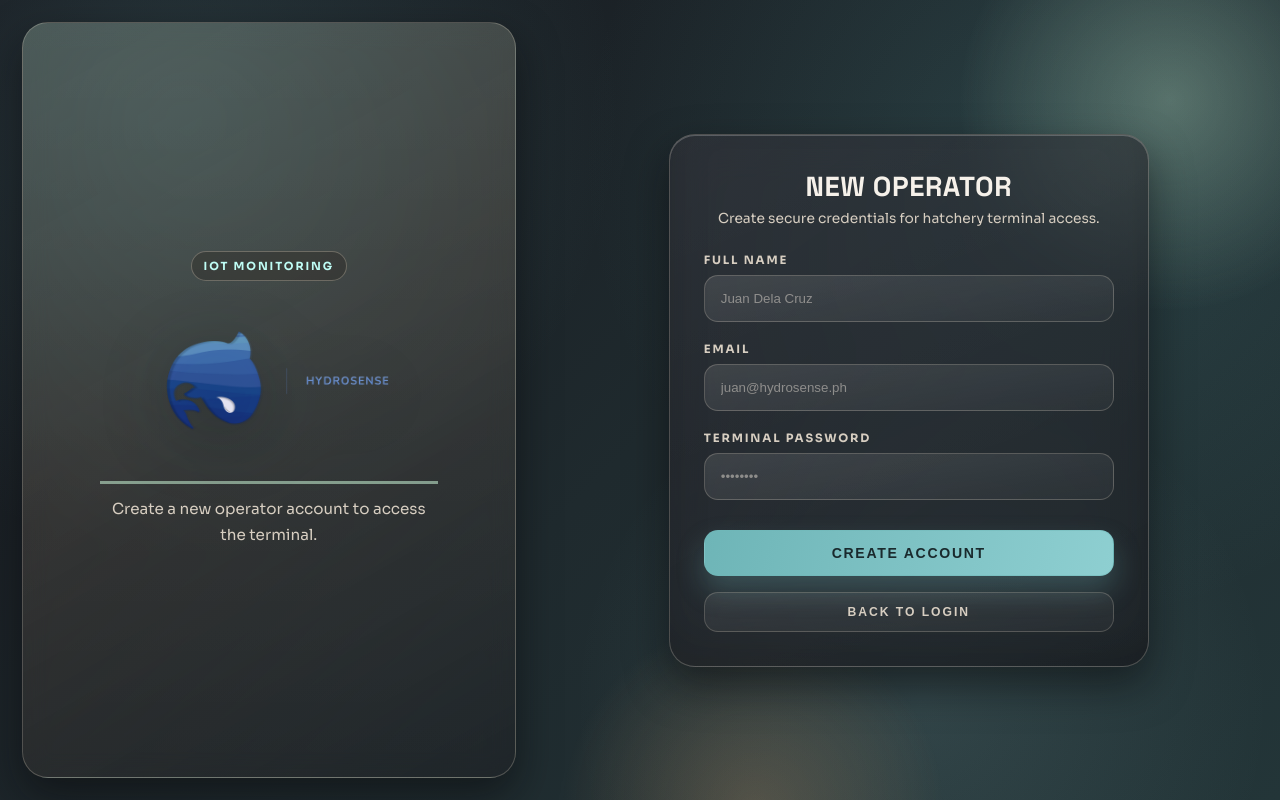
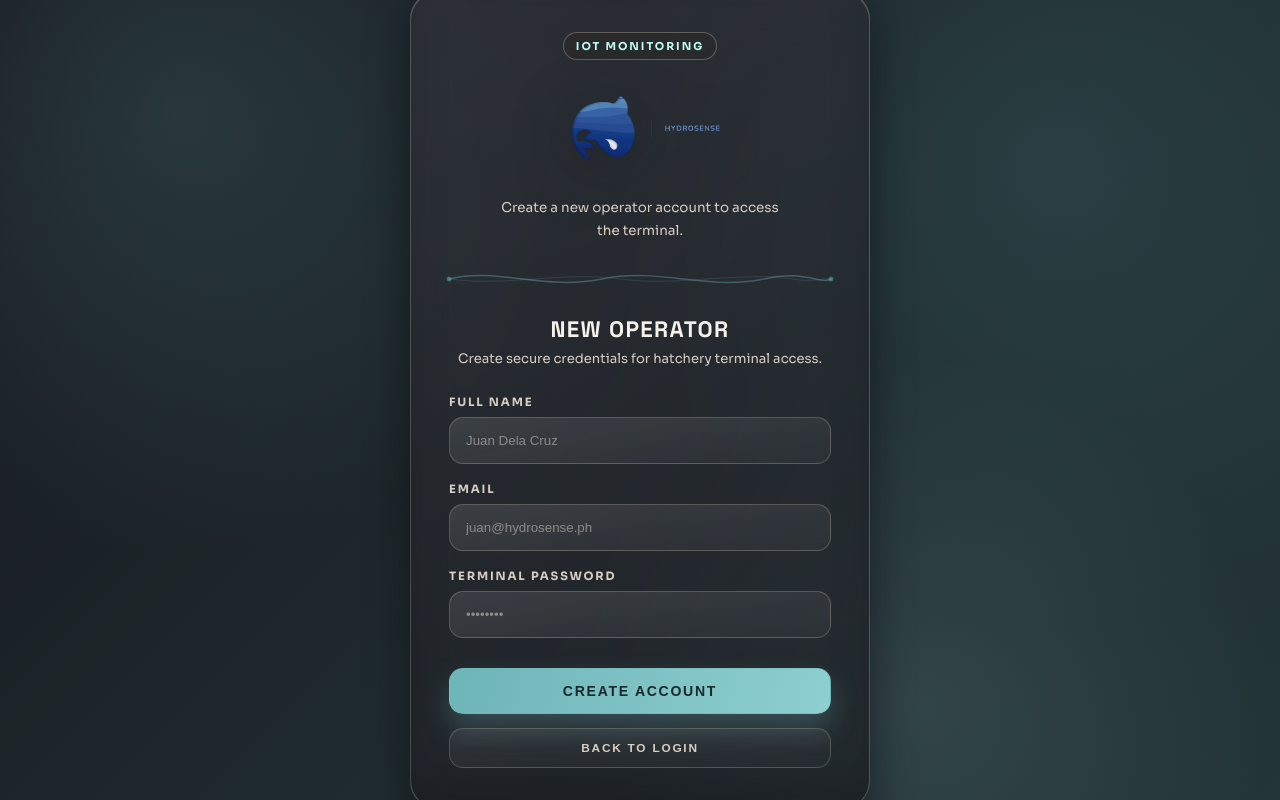
Before and after one commit to mykumykuni/Hydrosense, a React (Create React App) app in the folder Hydrosense/frontend/: page /signup in a window 1280 px wide. Built offline with nearby package versions, Linux system fonts and the light colour scheme; no server answers.

Commit message:
Redesign auth pages (centered card + wave), add splash screen with ripple+glass animation

```diff
--- a/Hydrosense/frontend/src/pages/Login.js
+++ b/Hydrosense/frontend/src/pages/Login.js
@@ -61,25 +61,31 @@ const Login = () => {
   };
 
   return (
-    <div className="app-container">
-      <header className="water-header">
-        <div className="brand-tag">IOT MONITORING</div>
-        <img className="brand-logo-image" src="/adjusted%20dd.png" alt="Hydrosense" />
-        <p className="project-sub">
+    <div className="auth-page">
+      <div className="auth-card">
+        <div className="auth-brand">
+          <span className="brand-tag">IOT MONITORING</span>
+          <img className="auth-logo" src="/adjusted%20dd.png" alt="Hydrosense" />
+          <p className="auth-tagline">
             Real-Time Water Quality Monitoring System for <br />
             <strong>Milkfish (Chanos chanos)</strong> Aquaculture.
           </p>
-      </header>
-
-      <main className="form-section">
-        <div className="glass-card">
-          <form onSubmit={handleLoginSubmit}>
-            <div className="login-header">
-              <h2>OPERATOR LOGIN</h2>
-              <p>Access hatchery management terminal.</p>
         </div>
 
-            <div style={{ marginBottom: '18px' }}>
+        <svg className="auth-wave" viewBox="0 0 400 28" xmlns="http://www.w3.org/2000/svg" preserveAspectRatio="none" aria-hidden="true">
+          <path d="M0,14 C50,2 100,26 160,14 C220,2 270,26 330,14 C370,4 390,20 400,14"
+            fill="none" stroke="rgba(110,181,183,0.38)" strokeWidth="1.5" strokeLinecap="round" />
+          <path d="M0,14 C60,22 120,6 180,14 C240,22 300,6 360,14 C380,18 395,12 400,14"
+            fill="none" stroke="rgba(110,181,183,0.18)" strokeWidth="1" strokeLinecap="round" />
+          <circle cx="0" cy="14" r="2.5" fill="rgba(110,181,183,0.5)" />
+          <circle cx="400" cy="14" r="2.5" fill="rgba(110,181,183,0.5)" />
+        </svg>
+
+        <form onSubmit={handleLoginSubmit}>
+          <h2 className="auth-form-title">OPERATOR LOGIN</h2>
+          <p className="auth-form-sub">Access hatchery management terminal.</p>
+
+          <div className="auth-field">
             <label className="input-label">Email</label>
             <input
               className="input-field"
@@ -91,7 +97,7 @@ const Login = () => {
             />
           </div>
 
-            <div style={{ marginBottom: '30px' }}>
+          <div className="auth-field-last">
             <label className="input-label">Terminal Password</label>
             <input
               className="input-field"
@@ -103,7 +109,7 @@ const Login = () => {
             />
           </div>
 
-            {error && <p className="project-sub" style={{ color: '#de8a7f', marginBottom: '14px' }}>{error}</p>}
+          {error && <p className="auth-error">{error}</p>}
 
           <button type="submit" className="btn-solid" disabled={isSubmitting}>
             {isSubmitting ? 'Signing In...' : 'Initialize Session'}
@@ -114,7 +120,6 @@ const Login = () => {
           </button>
         </form>
       </div>
-      </main>
     </div>
   );
 };
--- a/Hydrosense/frontend/src/pages/SignUp.js
+++ b/Hydrosense/frontend/src/pages/SignUp.js
@@ -62,21 +62,28 @@ const SignUp = () => {
   };
 
   return (
-    <div className="app-container">
-      <header className="water-header">
-        <div className="brand-tag">IOT MONITORING</div>
-        <img className="brand-logo-image" src="/adjusted%20dd.png" alt="Hydrosense" />
-        <p className="project-sub">Create a new operator account to access the terminal.</p>
-      </header>
-
-      <main className="form-section">
-        <div className="glass-card">
-          <form onSubmit={handleRegister}>
-            <div className="login-header">
-              <h2>NEW OPERATOR</h2>
-              <p>Create secure credentials for hatchery terminal access.</p>
+    <div className="auth-page">
+      <div className="auth-card">
+        <div className="auth-brand">
+          <span className="brand-tag">IOT MONITORING</span>
+          <img className="auth-logo" src="/adjusted%20dd.png" alt="Hydrosense" />
+          <p className="auth-tagline">Create a new operator account to access the terminal.</p>
         </div>
 
+        <svg className="auth-wave" viewBox="0 0 400 28" xmlns="http://www.w3.org/2000/svg" preserveAspectRatio="none" aria-hidden="true">
+          <path d="M0,14 C50,2 100,26 160,14 C220,2 270,26 330,14 C370,4 390,20 400,14"
+            fill="none" stroke="rgba(110,181,183,0.38)" strokeWidth="1.5" strokeLinecap="round" />
+          <path d="M0,14 C60,22 120,6 180,14 C240,22 300,6 360,14 C380,18 395,12 400,14"
+            fill="none" stroke="rgba(110,181,183,0.18)" strokeWidth="1" strokeLinecap="round" />
+          <circle cx="0" cy="14" r="2.5" fill="rgba(110,181,183,0.5)" />
+          <circle cx="400" cy="14" r="2.5" fill="rgba(110,181,183,0.5)" />
+        </svg>
+
+        <form onSubmit={handleRegister}>
+          <h2 className="auth-form-title">NEW OPERATOR</h2>
+          <p className="auth-form-sub">Create secure credentials for hatchery terminal access.</p>
+
+          <div className="auth-field">
             <label className="input-label">Full Name</label>
             <input
               className="input-field"
@@ -86,8 +93,9 @@ const SignUp = () => {
               onChange={(e) => setFullName(e.target.value)}
               required
             />
+          </div>
 
-            <div style={{margin: '20px 0'}}>
+          <div className="auth-field">
             <label className="input-label">Email</label>
             <input
               className="input-field"
@@ -99,7 +107,7 @@ const SignUp = () => {
             />
           </div>
 
-            <div style={{marginBottom: '30px'}}>
+          <div className="auth-field-last">
             <label className="input-label">Terminal Password</label>
             <input
               className="input-field"
@@ -111,8 +119,8 @@ const SignUp = () => {
             />
           </div>
 
-            {error && <p className="project-sub" style={{ color: '#de8a7f', marginBottom: '14px' }}>{error}</p>}
-            {success && <p className="project-sub" style={{ color: '#6eb5b7', marginBottom: '14px' }}>{success}</p>}
+          {error && <p className="auth-error">{error}</p>}
+          {success && <p className="auth-success">{success}</p>}
 
           <button type="submit" className="btn-solid" disabled={isSubmitting}>
             {isSubmitting ? 'Creating...' : 'Create Account'}
@@ -123,7 +131,6 @@ const SignUp = () => {
           </button>
         </form>
       </div>
-      </main>
     </div>
   );
 };
--- /dev/null
+++ b/Hydrosense/frontend/src/pages/SplashScreen.js
@@ -0,0 +1,29 @@
+import React, { useEffect, useState } from 'react';
+import '../styles/Splash.css';
+
+const SplashScreen = ({ onComplete }) => {
+  const [exiting, setExiting] = useState(false);
+
+  useEffect(() => {
+    const t1 = setTimeout(() => setExiting(true), 2000);
+    const t2 = setTimeout(onComplete, 2700);
+    return () => { clearTimeout(t1); clearTimeout(t2); };
+  }, [onComplete]);
+
+  return (
+    <div className={`splash-screen${exiting ? ' splash-exit' : ''}`}>
+      <div className="splash-ripples">
+        <div className="splash-ripple r1" />
+        <div className="splash-ripple r2" />
+        <div className="splash-ripple r3" />
+        <div className="splash-ripple r4" />
+      </div>
+      <div className="splash-panel">
+        <img src="/adjusted%20dd.png" alt="Hydrosense" className="splash-logo" />
+        <p className="splash-tagline">Real-Time Water Quality Monitoring</p>
+      </div>
+    </div>
+  );
+};
+
+export default SplashScreen;
--- a/Hydrosense/frontend/src/styles/Auth.css
+++ b/Hydrosense/frontend/src/styles/Auth.css
@@ -1,134 +1,138 @@
-.app-container {
-  position: relative;
-  display: grid;
-  grid-template-columns: minmax(320px, 42%) minmax(420px, 58%);
-  width: 100vw;
-  height: 100vh;
-  overflow: hidden;
+/* =========================================================
+   AUTH PAGES — Centered symmetric glass card
+   ========================================================= */
+
+.auth-page {
+  position: fixed;
+  inset: 0;
+  display: flex;
+  align-items: center;
+  justify-content: center;
+  padding: 24px;
+  overflow-y: auto;
 }
 
-.app-container::before {
-  content: '';
-  position: absolute;
-  width: 420px;
-  height: 420px;
-  right: -100px;
-  top: -110px;
-  border-radius: 50%;
-  background: radial-gradient(circle, rgba(184, 223, 196, 0.34) 0%, rgba(184, 223, 196, 0) 72%);
-  pointer-events: none;
+.auth-card {
+  position: relative;
+  width: min(100%, 460px);
+  border-radius: 28px;
+  padding: 40px 38px;
+  border: 1px solid var(--glass-border);
+  background: var(--glass-bg), var(--glass-bg-soft);
+  backdrop-filter: var(--glass-blur);
+  -webkit-backdrop-filter: var(--glass-blur);
+  box-shadow: var(--glass-shadow), var(--glass-inset);
+  animation: authCardReveal 700ms cubic-bezier(0.16, 1, 0.3, 1) both;
 }
 
-.app-container::after {
-  content: '';
-  position: absolute;
-  width: 380px;
-  height: 380px;
-  left: 44%;
-  bottom: -200px;
-  border-radius: 50%;
-  background: radial-gradient(circle, rgba(213, 162, 111, 0.26) 0%, rgba(213, 162, 111, 0) 72%);
-  pointer-events: none;
+@keyframes authCardReveal {
+  from { opacity: 0; transform: translateY(28px) scale(0.97); }
+  to   { opacity: 1; transform: translateY(0) scale(1); }
 }
 
-.water-header {
-  position: relative;
-  z-index: 1;
-  margin: 22px;
-  border-radius: var(--radius-xl);
-  padding: 56px 48px;
-  border: 1px solid rgba(242, 228, 208, 0.24);
-  background:
-    linear-gradient(150deg, rgba(184, 223, 196, 0.2) 0%, rgba(213, 162, 111, 0.1) 45%, rgba(24, 24, 29, 0.45) 100%),
-    linear-gradient(180deg, rgba(255, 255, 255, 0.08), rgba(255, 255, 255, 0.02));
-  backdrop-filter: blur(12px);
-  -webkit-backdrop-filter: blur(12px);
-  box-shadow: var(--glass-shadow);
+/* ── Branding top ─────────────────────────────────────── */
+
+.auth-brand {
   display: flex;
   flex-direction: column;
   align-items: center;
   text-align: center;
-  justify-content: center;
-  gap: 18px;
-  animation: fadeSlideUp 500ms ease both;
+  gap: 14px;
+  margin-bottom: 4px;
 }
 
 .brand-tag {
   width: fit-content;
-  padding: 7px 12px;
+  padding: 6px 12px;
   border-radius: 999px;
   border: 1px solid rgba(242, 228, 208, 0.28);
   background: rgba(45, 38, 33, 0.35);
-  font-size: 0.7rem;
-  letter-spacing: 0.17em;
+  font-size: 0.68rem;
+  letter-spacing: 0.18em;
   color: #bffdf5;
   font-weight: 700;
 }
 
-.brand-logo-image {
-  width: min(100%, 300px);
+.auth-logo {
+  width: min(100%, 200px);
   height: auto;
   object-fit: contain;
-  filter: drop-shadow(0 14px 34px rgba(7, 23, 30, 0.44));
+  filter: drop-shadow(0 12px 28px rgba(7, 23, 30, 0.5));
 }
 
-.project-sub {
+.auth-tagline {
   max-width: 30ch;
-  font-size: 0.95rem;
-  line-height: 1.75;
+  font-size: 0.84rem;
+  line-height: 1.7;
   color: var(--text-mid);
-  border-top: 3px solid rgba(184, 223, 196, 0.62);
-  padding-top: 12px;
-}
-
-.form-section {
-  position: relative;
-  z-index: 1;
-  display: flex;
-  align-items: center;
-  justify-content: center;
-  padding: 28px;
-}
-
-.glass-card {
-  width: min(100%, 480px);
-  border-radius: var(--radius-xl);
-  padding: 34px;
-  animation: fadeSlideUp 620ms ease both;
-  background: var(--glass-bg), var(--glass-bg-soft);
-  backdrop-filter: var(--glass-blur);
-  -webkit-backdrop-filter: var(--glass-blur);
-  border: 1px solid var(--glass-border);
-  box-shadow: var(--glass-shadow), var(--glass-inset);
-}
-
-.login-header {
-  margin-bottom: 26px;
   text-align: center;
 }
 
-.login-header h2 {
-  font-size: 1.72rem;
+.auth-tagline strong {
+  color: rgba(168, 216, 220, 0.9);
+  font-weight: 600;
+}
+
+/* ── Wave divider ─────────────────────────────────────── */
+
+.auth-wave {
+  display: block;
+  width: 100%;
+  height: 28px;
+  margin: 22px 0;
+  overflow: visible;
+}
+
+/* ── Form section ─────────────────────────────────────── */
+
+.auth-form-title {
+  font-size: 1.4rem;
   font-weight: 700;
+  letter-spacing: 0.06em;
+  text-align: center;
   margin-bottom: 6px;
 }
 
-.login-header p {
+.auth-form-sub {
+  font-size: 0.82rem;
   color: var(--text-mid);
-  font-size: 0.86rem;
+  text-align: center;
+  margin-bottom: 28px;
+}
+
+.auth-field {
+  margin-bottom: 18px;
+}
+
+.auth-field-last {
+  margin-bottom: 30px;
+}
+
+.auth-error {
+  font-size: 0.82rem;
+  color: #de8a7f;
+  text-align: center;
+  margin-bottom: 14px;
+}
+
+.auth-success {
+  font-size: 0.82rem;
+  color: #6eb5b7;
+  text-align: center;
+  margin-bottom: 14px;
 }
 
 .register-link-btn {
-  margin-top: 16px;
+  margin-top: 14px;
   width: 100%;
   border: 1px solid rgba(242, 228, 208, 0.2);
   border-radius: var(--radius-md);
   padding: 12px 14px;
-  background: linear-gradient(175deg, rgba(255, 255, 255, 0.08), rgba(255, 255, 255, 0.03));
+  background: linear-gradient(175deg, rgba(255, 255, 255, 0.07), rgba(255, 255, 255, 0.02));
   color: var(--text-mid);
-  font-size: 0.76rem;
+  font-size: 0.74rem;
   font-weight: 700;
-  letter-spacing: 0.16em;
+  letter-spacing: 0.15em;
   text-transform: uppercase;
   cursor: pointer;
   transition: transform 220ms ease, color 220ms ease, border-color 220ms ease;
@@ -140,26 +144,12 @@
   border-color: rgba(242, 228, 208, 0.4);
 }
 
-@media (max-width: 1040px) {
-  .app-container {
-    grid-template-columns: 1fr;
-    height: auto;
-    min-height: 100vh;
-    overflow: auto;
+@media (max-width: 520px) {
+  .auth-card {
+    padding: 28px 20px;
+    border-radius: 22px;
   }
-
-  .water-header {
-    margin: 18px;
-    padding: 34px 26px;
-    min-height: 220px;
-  }
-
-  .form-section {
-    padding-top: 0;
-    padding-bottom: 20px;
-  }
-
-  .glass-card {
-    padding: 26px;
+  .auth-wave {
+    margin: 16px 0;
   }
 }
--- /dev/null
+++ b/Hydrosense/frontend/src/styles/Splash.css
@@ -0,0 +1,95 @@
+/* =========================================================
+   SPLASH SCREEN — Ripple + Glass Panel Reveal
+   ========================================================= */
+
+.splash-screen {
+  position: fixed;
+  inset: 0;
+  z-index: 9999;
+  display: flex;
+  align-items: center;
+  justify-content: center;
+  background:
+    radial-gradient(circle at 50% 50%, rgba(110, 181, 183, 0.22) 0%, transparent 58%),
+    radial-gradient(circle at 14% 14%, rgba(110, 181, 183, 0.12), transparent 34%),
+    linear-gradient(135deg, #16171d 0%, #1f2a2e 52%, #233538 100%);
+  transition: opacity 0.7s ease;
+}
+
+.splash-screen.splash-exit {
+  opacity: 0;
+  pointer-events: none;
+}
+
+/* ── Ripple rings ─────────────────────────────────────── */
+
+.splash-ripples {
+  position: absolute;
+  inset: 0;
+  display: flex;
+  align-items: center;
+  justify-content: center;
+  pointer-events: none;
+}
+
+.splash-ripple {
+  position: absolute;
+  width: 90px;
+  height: 90px;
+  border-radius: 50%;
+  border: 1.5px solid rgba(110, 181, 183, 0.55);
+  animation: splashRipple 2.4s cubic-bezier(0.2, 0.8, 0.4, 1) infinite;
+}
+
+.splash-ripple.r1 { animation-delay: 0s; }
+.splash-ripple.r2 { animation-delay: 0.5s; }
+.splash-ripple.r3 { animation-delay: 1.0s; }
+.splash-ripple.r4 { animation-delay: 1.5s; }
+
+@keyframes splashRipple {
+  0%   { transform: scale(0.5); opacity: 0.85; }
+  100% { transform: scale(6);   opacity: 0;    }
+}
+
+/* ── Glass panel ──────────────────────────────────────── */
+
+.splash-panel {
+  position: relative;
+  z-index: 2;
+  display: flex;
+  flex-direction: column;
+  align-items: center;
+  gap: 18px;
+  padding: 44px 52px;
+  border-radius: 28px;
+  border: 1px solid rgba(242, 228, 208, 0.22);
+  background: linear-gradient(145deg, rgba(42, 43, 51, 0.72), rgba(24, 24, 29, 0.78));
+  backdrop-filter: blur(24px);
+  -webkit-backdrop-filter: blur(24px);
+  box-shadow:
+    0 28px 60px rgba(7, 8, 10, 0.65),
+    inset 0 1px 0 rgba(255, 255, 255, 0.2),
+    inset 0 -1px 0 rgba(0, 0, 0, 0.2);
+  animation: splashPanelReveal 0.95s cubic-bezier(0.16, 1, 0.3, 1) both;
+}
+
+@keyframes splashPanelReveal {
+  from { opacity: 0; transform: translateY(36px) scale(0.93); }
+  to   { opacity: 1; transform: translateY(0) scale(1);       }
+}
+
+.splash-logo {
+  width: min(220px, 55vw);
+  height: auto;
+  filter: drop-shadow(0 14px 34px rgba(7, 23, 30, 0.55));
+}
+
+.splash-tagline {
+  margin: 0;
+  font-size: 0.76rem;
+  letter-spacing: 0.16em;
+  text-transform: uppercase;
+  color: rgba(110, 181, 183, 0.8);
+  font-weight: 600;
+  text-align: center;
+}
```
Also changed, not shown: Hydrosense/frontend/src/App.js (+14 -1 lines). Lines whose indentation alone changed are shown as unchanged.
